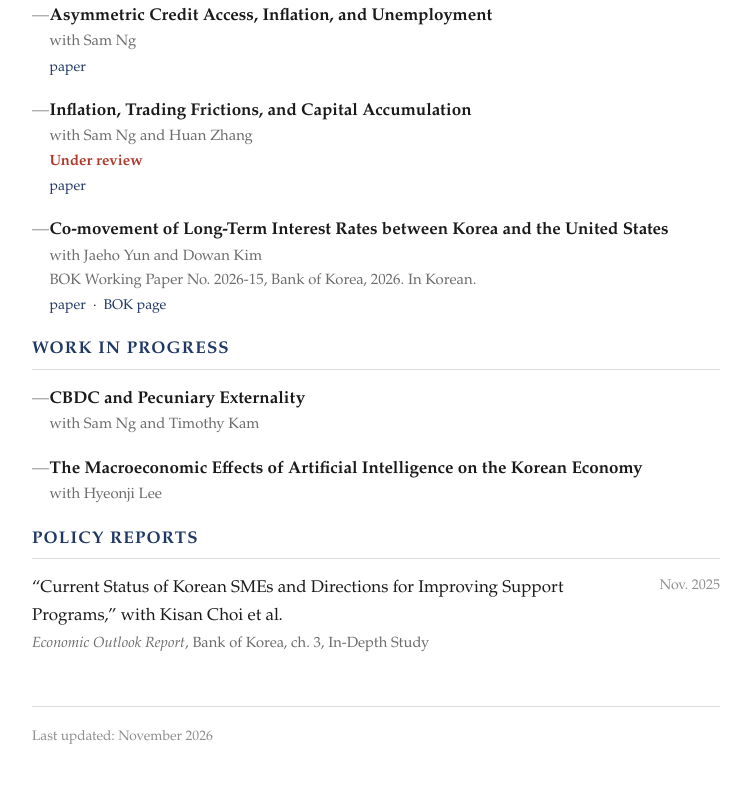
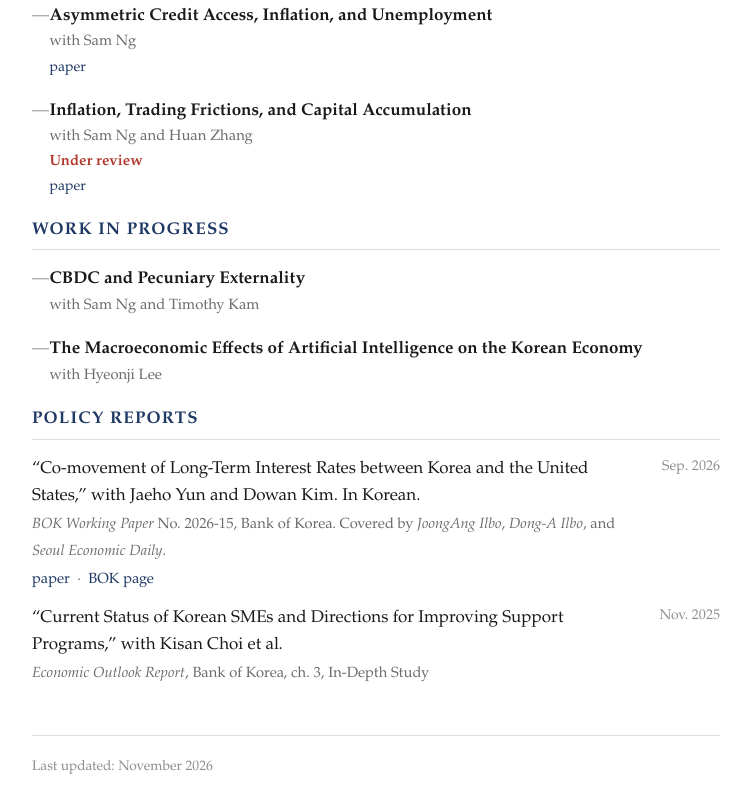
Before and after one commit to hslee0120/hslee0120.github.io, a plain HTML site: page research.html in a window 1280 px wide. Shown: the part 2360-3170 px from the top of the page, without its empty margins (264-1015 px from the left). Drawn offline with Linux system fonts and the light colour scheme.

Commit message:
Move BOK WP 2026-15 to Policy Reports with media coverage note
Co-Authored-By: Claude Opus 5.5 <noreply@anthropic.com>

```diff
--- a/research.html
+++ b/research.html
@@ -155,13 +155,6 @@
       <span class="act"><a href="papers/inflation-trading-frictions-capital.pdf">paper</a></span>
     </li>
 
-    <li>
-      <span class="ttl">Co-movement of Long-Term Interest Rates between Korea and the United States</span>
-      <span class="co">with Jaeho Yun and Dowan Kim</span>
-      <span class="ven">BOK Working Paper No.&nbsp;2026-15, Bank of Korea, 2026. In Korean.</span>
-      <span class="act"><a href="https://www.bok.or.kr/fileSrc/imerEng/3d6f334849e642e4a751a5eeab0f05a5/1/2220ba61e6f945e3a7505f7925b8a8d2.pdf">paper</a> &nbsp;·&nbsp; <a href="https://www.bok.or.kr/imerEng/bbs/B0000196/view.do?menuNo=600341&amp;nttId=11064888&amp;programType=rsrchrDataEng&amp;relate=Y&amp;depth=600341">BOK page</a></span>
-    </li>
-
   </ul>
 </section>
 
@@ -185,6 +178,12 @@
 <section>
   <h2>Policy Reports</h2>
   <ul class="plain">
+    <li>“Co-movement of Long-Term Interest Rates between Korea and the United States,”
+      with Jaeho Yun and Dowan Kim. In Korean.<br>
+      <span class="sub2"><em>BOK Working Paper</em> No.&nbsp;2026-15, Bank of Korea.
+      Covered by <em>JoongAng Ilbo</em>, <em>Dong-A Ilbo</em>, and <em>Seoul Economic Daily</em>.</span>
+      <span class="yr">Sep. 2026</span><br>
+      <span class="sub2"><a href="https://www.bok.or.kr/fileSrc/imerEng/3d6f334849e642e4a751a5eeab0f05a5/1/2220ba61e6f945e3a7505f7925b8a8d2.pdf">paper</a> &nbsp;·&nbsp; <a href="https://www.bok.or.kr/imerEng/bbs/B0000196/view.do?menuNo=600341&amp;nttId=11064888&amp;programType=rsrchrDataEng&amp;relate=Y&amp;depth=600341">BOK page</a></span></li>
     <li>“Current Status of Korean SMEs and Directions for Improving Support Programs,”
       with Kisan Choi et al.<br>
       <span class="sub2"><em>Economic Outlook Report</em>, Bank of Korea, ch.&nbsp;3, In-Depth Study</span>
```
Also changed, not shown: 1 other file.
